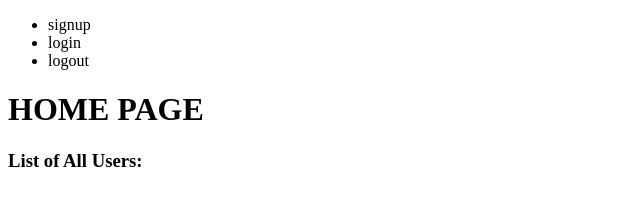
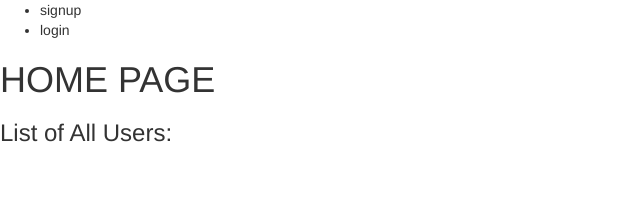
Before and after one commit to ga-wdi-remote/js-hw-angular-auth, a website: page angular_bucket_list_solution/public/index.html in a window 1280 px wide. Shown: the whole page, without its empty margins (0-640 px from the left). Drawn offline with nearby package versions, Linux system fonts and the light colour scheme; some packages are replaced by stand-ins of ours; no server answers.

Commit message:
logout shows only if user logged in

```diff
--- a/angular_bucket_list_solution/public/index.html
+++ b/angular_bucket_list_solution/public/index.html
@@ -2,12 +2,13 @@
 <html lang="en" ng-app="listAngularApp">
 <head>
   <meta charset="UTF-8">
-  <title>Giphy</title>
+  <title>Summer Bucket List</title>
   <script src="https://ajax.googleapis.com/ajax/libs/angularjs/1.3.0/angular.js"></script>
   <script src="https://cdnjs.cloudflare.com/ajax/libs/angular-ui-router/0.2.15/angular-ui-router.js"></script>
   <script src="/scripts/router.js"></script>
   <script src="/scripts/newapp.js"></script>
   <link rel="stylesheet" href="css/style.css">
+  <link rel="stylesheet" href="https://maxcdn.bootstrapcdn.com/bootstrap/3.3.7/css/bootstrap.min.css">
 </head>
 <body ng-controller="HomeController as home">
   <div ng-if="home.currentUser">
@@ -15,9 +16,9 @@
   </div>
   <div ng-controller="AuthController as auth">
       <ul>
-        <li ui-sref="signup">signup</li>
-        <li ui-sref="login">login</li>
-        <li ng-click="auth.logout()">logout</li>
+        <li ng-if="!home.currentUser" ui-sref="signup">signup</li>
+        <li ng-if="!home.currentUser" ui-sref="login">login</li>
+        <li ng-if="home.currentUser" ng-click="auth.logout()">logout</li>
       </ul>
   <div ng-controller="ListController as list">
     <ui-view>
--- a/angular_bucket_list_solution/public/scripts/newapp.js
+++ b/angular_bucket_list_solution/public/scripts/newapp.js
@@ -64,7 +64,6 @@ angular.module('listAngularApp')
   function ListController($scope, $http, $state, $stateParams, $rootScope) {
       var list = this;
       list.saveList = saveList;
-      // list.getSavedLists = getSavedLists;
       list.showUser = showUser;
       list.showEditForm = showEditForm;
       list.updateList = updateList;
```
